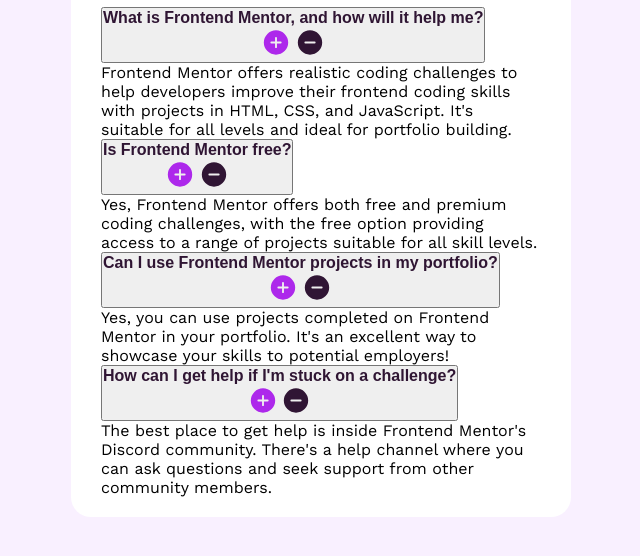
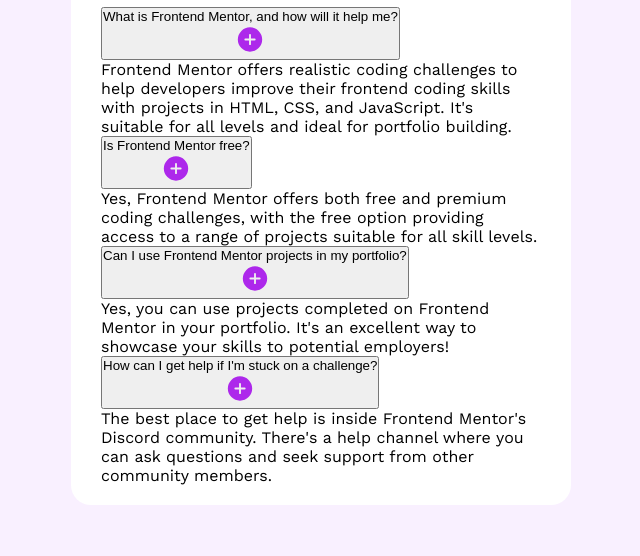
Before and after one commit to AminduUK/faq-accordion, a plain HTML site: page index.html in a window 1280 px wide. Shown: the part 100-656 px from the top of the page, without its empty margins (319-959 px from the left). Drawn offline with nearby package versions, Linux system fonts and the light colour scheme.

Commit message:
Finalized the HTML structure

```diff
--- a/index.html
+++ b/index.html
@@ -14,7 +14,7 @@
 </head>
 
 <body>
-    <div class="background-image"></div>
+    <div class="background-pattern"></div>
 
     <div class="faq-card">
 
@@ -27,16 +27,16 @@
 
             <div class="faq-item">
                 <button class="faq-question">
-                    <p class="question">
+                    <p class="question-text">
                         What is Frontend Mentor, and how will it help me?
                     </p>
-                    <div>
+                    <div class="icon-btn">
                         <img src="images/icon-plus.svg" alt="plus-icon" class="icon-plus">
-                        <img src="images/icon-minus.svg" alt="minus-icon" class="icon-minus">
+                        <img src="images/icon-minus.svg" alt="minus-icon" class="icon-minus" style="display: none;">
                     </div>
                 </button>
                 <div class="faq-answer">
-                    <p class="answer">
+                    <p class="answer-text">
                         Frontend Mentor offers realistic coding challenges to help developers improve their frontend
                         coding skills with projects in HTML, CSS, and JavaScript. It's suitable for all levels and ideal
                         for portfolio building.
@@ -46,16 +46,16 @@
 
             <div class="faq-item">
                 <button class="faq-question">
-                    <p class="question">
+                    <p class="question-text">
                         Is Frontend Mentor free?
                     </p>
-                    <div>
+                    <div class="icon-btn">
                         <img src="images/icon-plus.svg" alt="plus-icon" class="icon-plus">
-                        <img src="images/icon-minus.svg" alt="minus-icon" class="icon-minus">
+                        <img src="images/icon-minus.svg" alt="minus-icon" class="icon-minus" style="display: none;">
                     </div>
                 </button>
                 <div class="faq-answer">
-                    <p class="answer">
+                    <p class="answer-text">
                         Yes, Frontend Mentor offers both free and premium coding challenges, with the free option
                         providing access to a range of projects suitable for all skill levels.
                     </p>
@@ -64,16 +64,16 @@
 
             <div class="faq-item">
                 <button class="faq-question">
-                    <p class="question">
+                    <p class="question-text">
                         Can I use Frontend Mentor projects in my portfolio?
                     </p>
-                    <div>
+                    <div class="icon-btn">
                         <img src="images/icon-plus.svg" alt="plus-icon" class="icon-plus">
-                        <img src="images/icon-minus.svg" alt="minus-icon" class="icon-minus">
+                        <img src="images/icon-minus.svg" alt="minus-icon" class="icon-minus" style="display: none;">
                     </div>
                 </button>
                 <div class="faq-answer">
-                    <p class="answer">
+                    <p class="answer-text">
                         Yes, you can use projects completed on Frontend Mentor in your portfolio. It's an excellent way
                         to showcase your skills to potential employers!
                     </p>
@@ -82,16 +82,16 @@
 
             <div class="faq-item">
                 <button class="faq-question">
-                    <p class="question">
+                    <p class="question-text">
                         How can I get help if I'm stuck on a challenge?
                     </p>
-                    <div>
+                    <div class="icon-btn">
                         <img src="images/icon-plus.svg" alt="plus-icon" class="icon-plus">
-                        <img src="images/icon-minus.svg" alt="minus-icon" class="icon-minus">
+                        <img src="images/icon-minus.svg" alt="minus-icon" class="icon-minus" style="display: none;">
                     </div>
                 </button>
                 <div class="faq-answer">
-                    <p class="answer">
+                    <p class="answer-text">
                         The best place to get help is inside Frontend Mentor's Discord community. There's a help channel
                         where you can ask questions and seek support from other community members.
                     </p>
@@ -101,6 +101,9 @@
         </div>
 
     </div>
+
+    <script src="script.js"></script>
+
 </body>
 
 </html>
```
